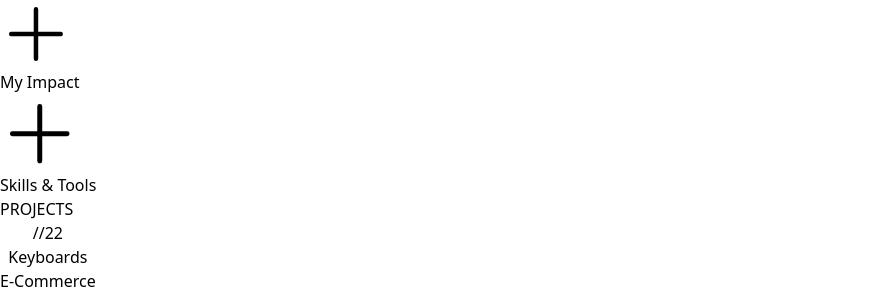
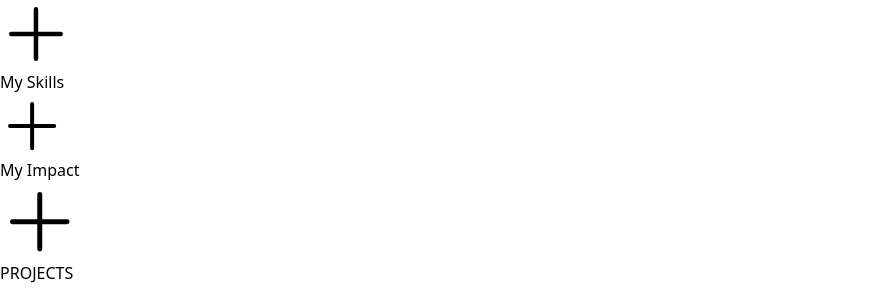
Before and after one commit to ErayC4/portfolio, a React (Vite) app: page / in a window 1280 px wide. Shown: the part 410-699 px from the top of the page, without its empty margins (0-890 px from the left). Built offline with nearby package versions, Linux system fonts and the light colour scheme.

Commit message:
removed skills section and adjusted spacing and layout

```diff
--- /dev/null
+++ b/src/Comments.jsx
@@ -0,0 +1,11 @@
+import React from 'react'
+
+function Comments() {
+  return (
+    <div className='h-screen flex flex-col justify-center'>
+        comment
+    </div>
+  )
+}
+
+export default Comments
--- a/src/Profile.jsx
+++ b/src/Profile.jsx
@@ -6,6 +6,7 @@ function Profile() {
   const buttonContent = [
     { name: "My Story", text: "Bla Bla" },
     { name: "My Vision", text: "Beliebiger Text für Button 2" },
+    { name: "My Skills", text: "Beliebiger Text für Button 3" },
     { name: "My Impact", text: "Beliebiger Text für Button 3" },
   ];
 
--- a/src/Projects.jsx
+++ b/src/Projects.jsx
@@ -9,7 +9,7 @@ function Projects() {
   };
 
   return (
-    <div className="flex flex-col justify-center pr-24">
+    <div className="flex flex-col justify-center pr-24 pt-96">
       <p className="text-8xl pb-16">PROJECTS</p>
 
       <div className="grid grid-cols-2 gap-32">
--- a/src/Skills.jsx
+++ b/src/Skills.jsx
@@ -3,7 +3,13 @@ import React from 'react'
 function Skills() {
   return (
     <div className='h-screen text-white flex flex-col justify-center'>
-      <p className='text-8xl'>Skills & Tools</p>
+      <div className='flex'>
+      <p className='text-8xl'>Skills</p>
+    <div>Personal Skills</div>
+    <div>Developement Skills</div>
+    <div>Design Skills</div>
+
+      </div>
     </div>
   )
 }
--- a/src/main.jsx
+++ b/src/main.jsx
@@ -6,6 +6,7 @@ import "./index.css";
 import Skills from "./Skills.jsx";
 import Projects from "./Projects.jsx";
 import ContactMe from "./ContactMe.jsx";
+import Comments from "./Comments.jsx";
 
 ReactDOM.createRoot(document.getElementById("root")).render(
   <div className="bg-black h-full text-white pl-24 ">
@@ -21,7 +22,6 @@ ReactDOM.createRoot(document.getElementById("root")).render(
         <Cover />
         <Profile />
       </div>
-      <Skills />
       <Projects />
       <ContactMe />
     </React.StrictMode>
```
